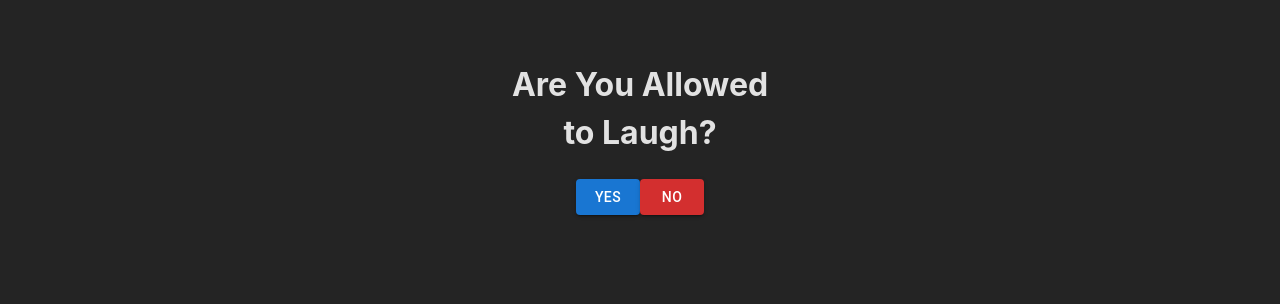
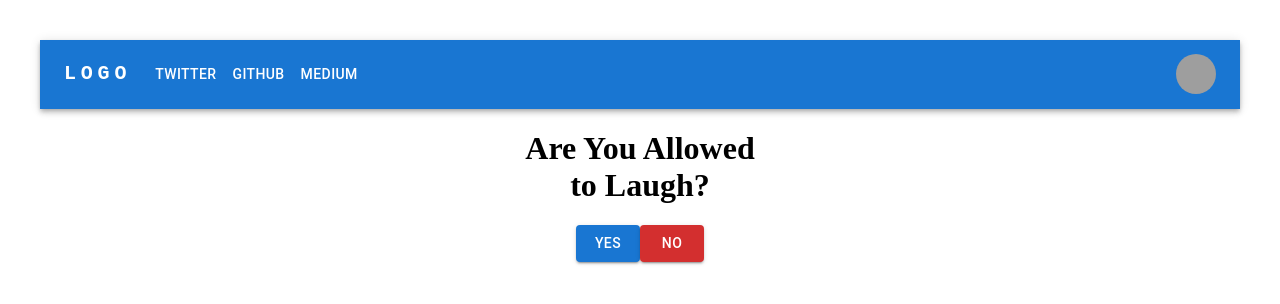
Before and after one commit to ch2isk4kos/material-ui-v5, a React (Vite) app in the folder client/: page / in a window 1280 px wide. Shown: the top 304 px of the page. Built offline with nearby package versions, Linux system fonts and the light colour scheme; grey boxes are pictures that could not be loaded.

Commit message:
change import/component name(s)

```diff
--- a/client/src/main.jsx
+++ b/client/src/main.jsx
@@ -3,10 +3,13 @@ import ReactDOM from "react-dom/client";
 // React Router imports
 import { RouterProvider } from "react-router-dom";
 import { router } from "./router.config";
-import "./index.css";
+// Custom Components
+import AppBar from "./components/AppBar";
+// import "./index.css";
 
 ReactDOM.createRoot(document.getElementById("root")).render(
   <React.StrictMode>
+    <AppBar />
     <RouterProvider router={router} />
   </React.StrictMode>
 );
```
